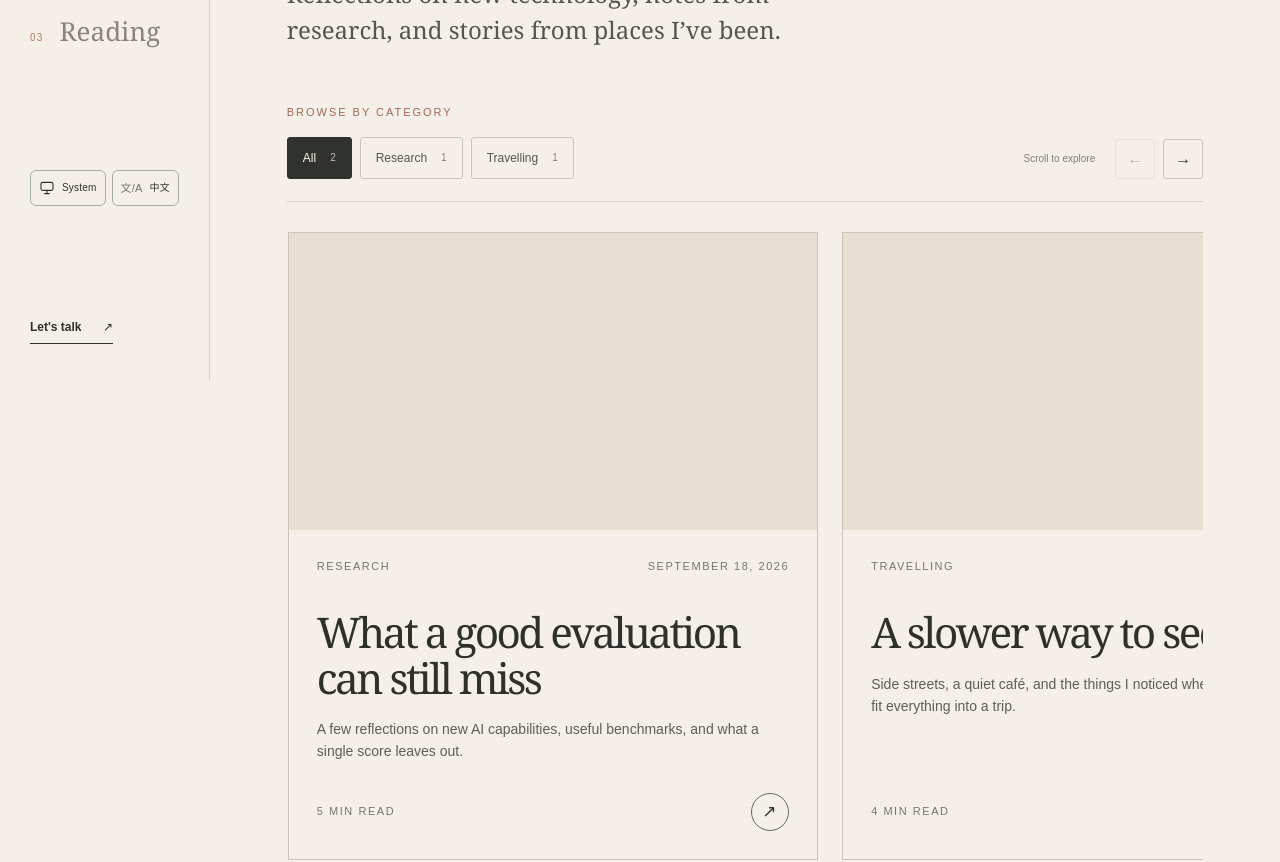
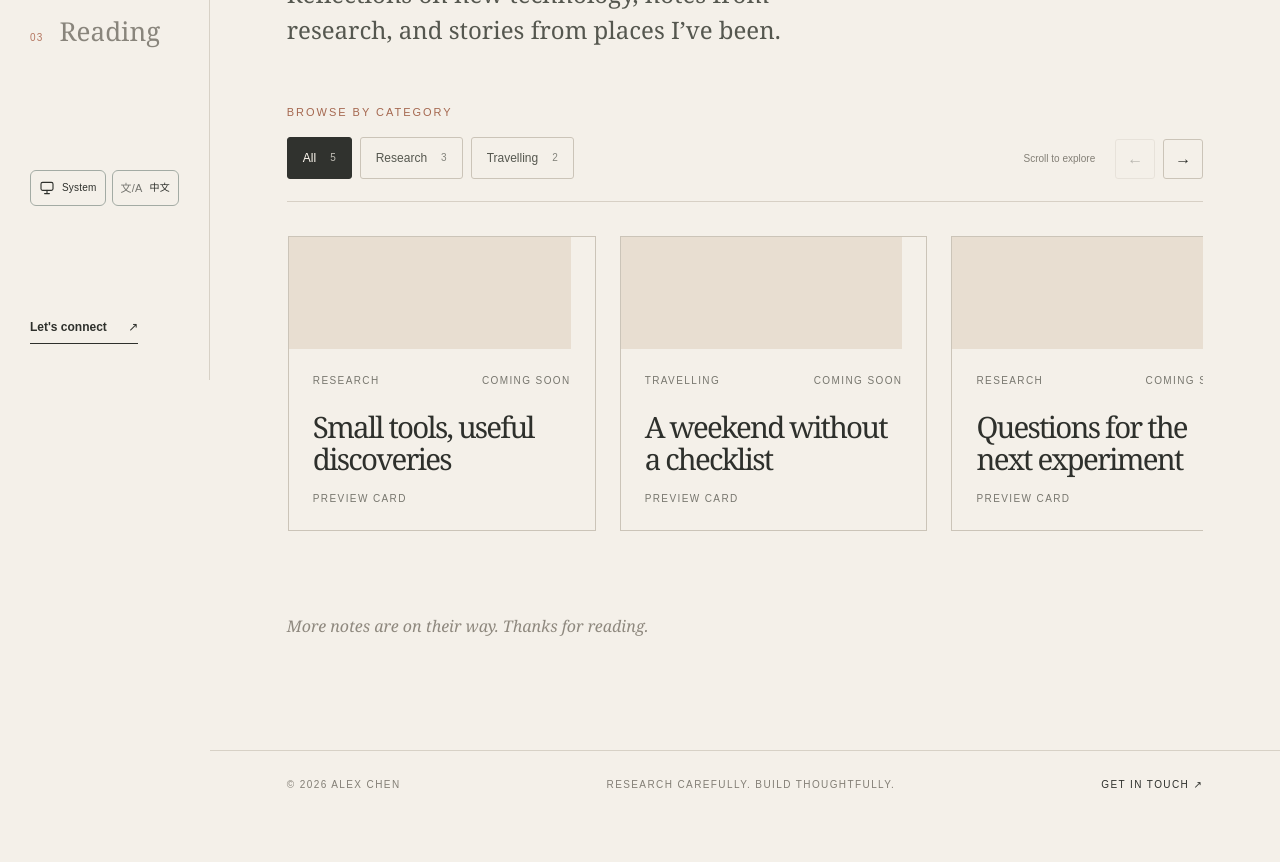
Before and after one commit to yyccbb/personal-site, a Nuxt app: page /blogs in a window 1280 px wide. Shown: the part 420-1282 px from the top of the page. After the commit the page ends 1238 px from the top, so only its background shows below. Built offline with nearby package versions, Linux system fonts and the light colour scheme.

Commit message:
Refine blog cards and add keyboard scrolling

```diff
--- a/app/app.vue
+++ b/app/app.vue
@@ -23,7 +23,7 @@ const links = [
         </nav>
       </div>
       <SitePreferences />
-      <a class="rail-email" :href="`mailto:${profile.email}`">{{ t("Let's talk") }} <span aria-hidden="true">↗</span></a>
+      <a class="rail-email" :href="`mailto:${profile.email}`">{{ t("Let's connect") }} <span aria-hidden="true">↗</span></a>
     </aside>
     <div class="page-area">
       <main><NuxtPage /></main>
--- a/app/assets/css/main.css
+++ b/app/assets/css/main.css
@@ -339,13 +339,13 @@ button {
   overscroll-behavior-x:contain;
   scroll-snap-type:x mandatory;
   scroll-padding:1px;
-  padding:8px 1px 24px;
+  padding:12px 10px 28px 1px;
   scrollbar-width:thin;
   scrollbar-color:var(--tone-b77961) var(--tone-e8e0d4)
 }
 .post-card {
-  flex:0 0 58%;
-  min-width:310px;
+  flex:0 0 clamp(260px,34%,390px);
+  min-width:0;
   border:1px solid var(--tone-cbc4b8);
   display:flex;
   flex-direction:column;
@@ -353,7 +353,8 @@ button {
   transition:background .3s,transform .3s,box-shadow .3s
 }
 .post-card-image {
-  aspect-ratio:16 / 9;
+  width:calc(100% - 24px);
+  aspect-ratio:5 / 2;
   background:var(--tone-e8ded1)
 }
 .post-card-image img {
@@ -366,35 +367,36 @@ button {
   display:flex;
   flex-direction:column;
   flex:1;
-  padding:28px
+  padding:24px
 }
 .post-card:hover {
-  background:var(--tone-e8e0d4);
-  transform:translateY(-4px)
+  background:var(--tone-e6c7b6);
+  transform:translateY(-6px);
+  box-shadow:8px 8px 0 var(--tone-d3c4b4)
 }
 .post-card-top,.post-card-bottom {
   display:flex;
   justify-content:space-between;
   gap:15px;
-  font-size:11px;
+  font-size:10px;
   text-transform:uppercase;
   letter-spacing:.14em;
   color:var(--tone-77766e)
 }
 .post-card h2 {
   font-family:Georgia,serif;
-  font-size:clamp(32px,3.3vw,49px);
+  font-size:clamp(28px,2.3vw,36px);
   font-weight:400;
   letter-spacing:-.06em;
   line-height:1.07;
-  margin:35px 0 18px
+  margin:24px 0 16px
 }
 .post-card-copy>p {
-  font-size:14px;
+  font-size:13px;
   line-height:1.6;
   color:var(--tone-5d5e55);
   max-width:480px;
-  margin:0 0 30px
+  margin:0 0 24px
 }
 .post-card-bottom {
   align-items:center;
@@ -667,7 +669,7 @@ button {
     font-size:clamp(72px,14vw,110px)
   }
   .post-card {
-    flex-basis:86%;
+    flex-basis:82%;
     min-width:0
   }
   .post-card-copy {
@@ -679,8 +681,8 @@ button {
     font-size:9px
   }
   .post-card h2 {
-    font-size:34px;
-    margin-top:26px
+    font-size:30px;
+    margin-top:22px
   }
   .collection-toolbar {
     flex-wrap:wrap;
--- a/app/content/translations.ts
+++ b/app/content/translations.ts
@@ -5,6 +5,11 @@ export const chineseCopy: Record<string, string> = {
   "All": "全部",
   "research": "研究",
   "travelling": "旅行",
+  "Small tools, useful discoveries": "小工具，有用的新发现",
+  "A weekend without a checklist": "不设行程的周末",
+  "Questions for the next experiment": "留给下一次实验的问题",
+  "Preview card": "预览卡片",
+  "Coming soon": "待更新",
   "Filter blog posts": "筛选博客",
   "Browse by category": "按分类浏览",
   "Notes from": "沿途的",
--- a/app/pages/blogs/index.vue
+++ b/app/pages/blogs/index.vue
@@ -1,14 +1,33 @@
 <script setup lang="ts">
+import { NuxtLink } from '#components'
+
 const { posts, profile } = useSiteContent()
 const { t } = useSitePreferences()
+const previews = [
+  { slug: 'preview-tools', title: 'Small tools, useful discoveries', category: 'research' },
+  { slug: 'preview-weekend', title: 'A weekend without a checklist', category: 'travelling' },
+  { slug: 'preview-experiment', title: 'Questions for the next experiment', category: 'research' },
+] as const
+const cards = computed(() => [
+  ...posts.value.map(post => ({ ...post, isPreview: false })),
+  ...previews.map(post => ({
+    ...post,
+    title: t(post.title),
+    date: t('Coming soon'),
+    excerpt: '',
+    readingTime: t('Preview card'),
+    image: undefined,
+    isPreview: true,
+  })),
+])
 const category = ref('all')
 const categories = ['all', 'research', 'travelling'] as const
 const options = computed(() => categories.map(value => ({
   value,
   label: t(value === 'all' ? 'All' : value),
-  count: posts.value.filter(post => value === 'all' || post.category === value).length,
+  count: cards.value.filter(post => value === 'all' || post.category === value).length,
 })))
-const visiblePosts = computed(() => posts.value.filter(post => category.value === 'all' || post.category === category.value))
+const visiblePosts = computed(() => cards.value.filter(post => category.value === 'all' || post.category === category.value))
 const postList = useTemplateRef<HTMLElement>('post-list')
 const canScrollLeft = ref(false)
 const canScrollRight = ref(false)
@@ -24,18 +43,35 @@ function updateScrollControls() {
 function scrollPosts(direction: -1 | 1) {
   const list = postList.value
   if (!list) return
-  list.scrollBy({
-    left: direction * list.clientWidth * .8,
+  const firstCard = list.children[0] as HTMLElement | undefined
+  const secondCard = list.children[1] as HTMLElement | undefined
+  if (!firstCard) return
+  const step = secondCard ? secondCard.offsetLeft - firstCard.offsetLeft : firstCard.offsetWidth
+  list.scrollTo({
+    left: Math.min(list.scrollWidth - list.clientWidth, Math.max(0, list.scrollLeft + direction * step)),
     behavior: matchMedia('(prefers-reduced-motion: reduce)').matches ? 'auto' : 'smooth',
   })
+}
+
+function onPageKeydown(event: KeyboardEvent) {
+  if (event.defaultPrevented || event.altKey || event.ctrlKey || event.metaKey || event.shiftKey) return
+  if (event.key !== 'ArrowLeft' && event.key !== 'ArrowRight') return
+  const target = event.target
+  if (target instanceof HTMLElement && (target.isContentEditable || target.closest('input, textarea, select, [role="textbox"]'))) return
+  event.preventDefault()
+  scrollPosts(event.key === 'ArrowLeft' ? -1 : 1)
 }
 
 onMounted(() => {
   updateScrollControls()
   resizeObserver = new ResizeObserver(updateScrollControls)
   if (postList.value) resizeObserver.observe(postList.value)
+  window.addEventListener('keydown', onPageKeydown)
 })
-onBeforeUnmount(() => resizeObserver?.disconnect())
+onBeforeUnmount(() => {
+  resizeObserver?.disconnect()
+  window.removeEventListener('keydown', onPageKeydown)
+})
 watch(visiblePosts, async () => {
   await nextTick()
   postList.value?.scrollTo({ left: 0, behavior: 'instant' })
@@ -69,20 +105,27 @@ useHead({ title: () => `${t('Blogs')} — ${profile.value.name}` })
       class="post-list"
       tabindex="0"
       :aria-label="t('Blog posts')"
+      aria-keyshortcuts="ArrowLeft ArrowRight"
       aria-live="polite"
       @scroll.passive="updateScrollControls"
     >
-      <NuxtLink v-for="post in visiblePosts" :key="post.slug" :to="`/blogs/${post.slug}`" class="post-card">
+      <component
+        :is="post.isPreview ? 'article' : NuxtLink"
+        v-for="post in visiblePosts"
+        :key="post.slug"
+        :to="post.isPreview ? undefined : `/blogs/${post.slug}`"
+        class="post-card"
+      >
         <div class="post-card-image">
           <img v-if="post.image?.src" :src="post.image.src" :alt="post.image.alt" loading="lazy" />
         </div>
         <div class="post-card-copy">
           <div class="post-card-top"><span>{{ t(post.category) }}</span><span>{{ post.date }}</span></div>
           <h2>{{ post.title }}</h2>
-          <p>{{ post.excerpt }}</p>
-          <div class="post-card-bottom"><span>{{ post.readingTime }}</span><span class="round-arrow" aria-hidden="true">↗</span></div>
+          <p v-if="post.excerpt">{{ post.excerpt }}</p>
+          <div class="post-card-bottom"><span>{{ post.readingTime }}</span><span v-if="!post.isPreview" class="round-arrow" aria-hidden="true">↗</span></div>
         </div>
-      </NuxtLink>
+      </component>
     </section>
     <p class="end-note">{{ t('More notes are on their way. Thanks for reading.') }}</p>
   </div>
```
Also changed, not shown: 1 other file (tests, documents, lock files or other folders).
